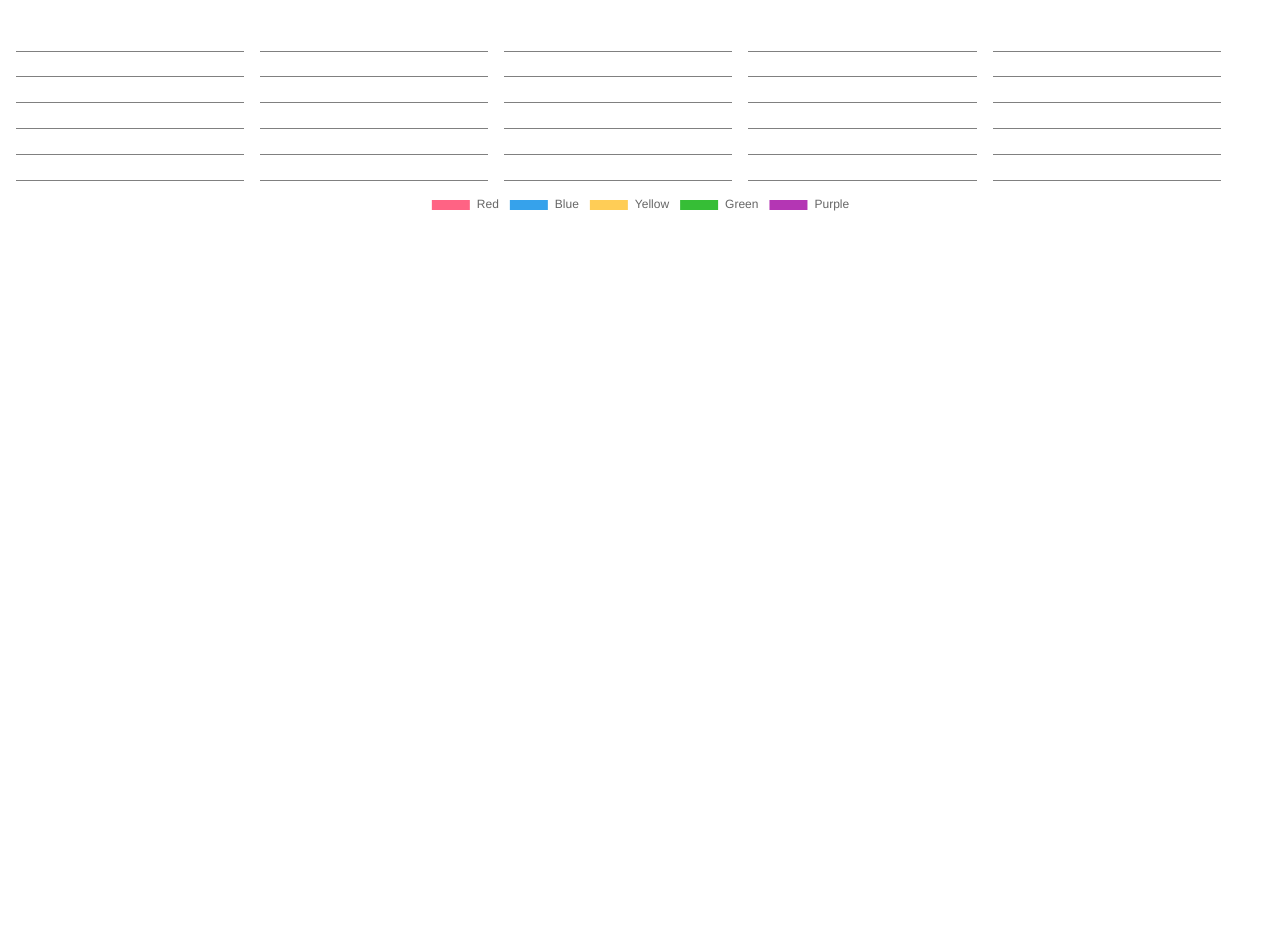
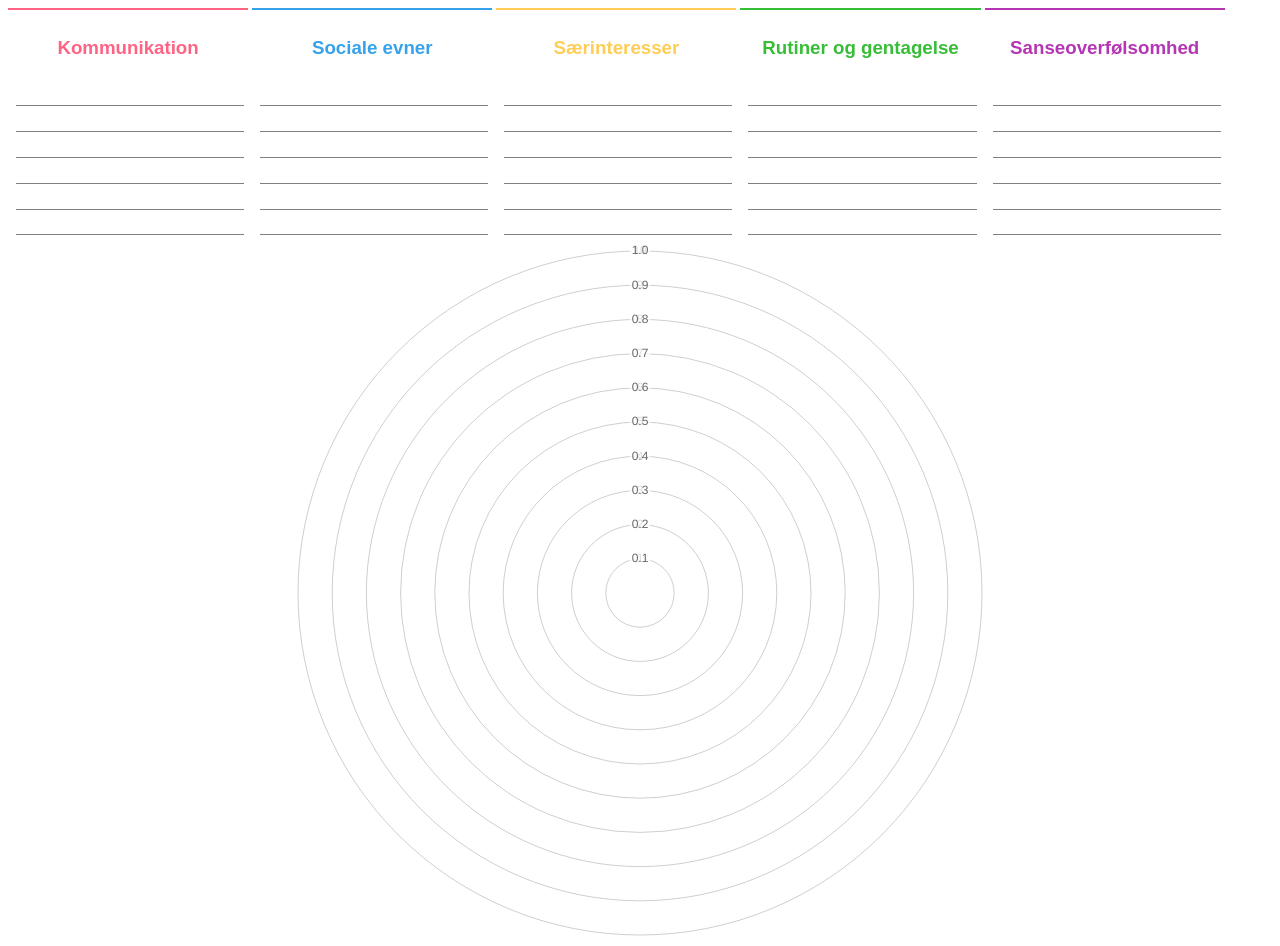
Before and after one commit to tokeeto/tokeeto.github.io, a plain HTML site: page diagram.html in a window 1280 px wide. Before the commit the page ends 801 px from the top, so only its background shows below. Drawn offline with nearby package versions, Linux system fonts and the light colour scheme.

Commit message:
update to chart

```diff
--- a/diagram.html
+++ b/diagram.html
@@ -7,8 +7,8 @@
   <style type="text/css">
     #container {
       display: inline-block;
-      width:600px;
-      height:600px;
+      width:700px;
+      height:700px;
     }
     .input-group {
       width: 19%;
@@ -16,6 +16,7 @@
       display: inline-block;
       margin: 0;
       box-sizing: border-box;
+      border-top: 2px solid;
     }
     .input-group input{
       width: 100%;
@@ -25,48 +26,57 @@
       font-size: 16px;
       margin-top: .3em;
     }
-    .input-group input:nth-child(1){
+    .input-group input:nth-child(2){
       text-align: center;
       font-size: 22px;
+    }
+    .input-group h3 {
+      font-family: sans-serif;
+      text-align: center;
     }
   </style>
 </head>
 <body>
 
-  <div class="input-group">
-    <input type="number" min=0 max=10 data-index=0 onkeyup="setValue(this)" onchange="setValue(this)" >
+  <div class="input-group" value="1" style="border-color: rgb(255, 99, 132)">
+    <h3 style="color: rgb(255, 99, 132)">Kommunikation</h3>
+    <input class="number" type="number" min=0 max=10 data-index=0 onkeyup="setValue(this)" onchange="setValue(this)" >
     <input class="text">
     <input class="text">
     <input class="text">
     <input class="text">
     <input class="text">
   </div>
-  <div class="input-group">
-    <input type="number" min=0 max=10 data-index=1 onkeyup="setValue(this)" onchange="setValue(this)">
+  <div class="input-group" value="1" style="border-color: rgb(54, 162, 235)">
+    <h3 style="color: rgb(54, 162, 235)">Sociale evner</h3>
+    <input class="number" type="number" min=0 max=10 data-index=1 onkeyup="setValue(this)" onchange="setValue(this)">
     <input class="text">
     <input class="text">
     <input class="text">
     <input class="text">
     <input class="text">
   </div>
-  <div class="input-group">
-    <input type="number" min=0 max=10 data-index=2 onkeyup="setValue(this)" onchange="setValue(this)">
+  <div class="input-group" value="1" style="border-color: rgb(255, 205, 86)">
+    <h3 style="color: rgb(255, 205, 86)">Særinteresser</h3>
+    <input class="number" type="number" min=0 max=10 data-index=2 onkeyup="setValue(this)" onchange="setValue(this)">
     <input class="text">
     <input class="text">
     <input class="text">
     <input class="text">
     <input class="text">
   </div>
-  <div class="input-group">
-    <input type="number" min=0 max=10 data-index=3 onkeyup="setValue(this)" onchange="setValue(this)">
+  <div class="input-group" value="1" style="border-color: rgb(54, 190, 54)">
+    <h3 style="color: rgb(54, 190, 54)">Rutiner og gentagelse</h3>
+    <input class="number" type="number" min=0 max=10 data-index=3 onkeyup="setValue(this)" onchange="setValue(this)">
     <input class="text">
     <input class="text">
     <input class="text">
     <input class="text">
     <input class="text">
   </div>
-  <div class="input-group">
-    <input type="number" min=0 max=10 data-index=4 onkeyup="setValue(this)" onchange="setValue(this)">
+  <div class="input-group" value="1" style="border-color: rgb(180, 54, 180)">
+    <h3 style="color: rgb(180, 54, 180)">Sanseoverfølsomhed</h3>
+    <input class="number" type="number" min=0 max=10 data-index=4 onkeyup="setValue(this)" onchange="setValue(this)">
     <input class="text">
     <input class="text">
     <input class="text">
@@ -87,14 +97,14 @@
 
     let data = {
       labels: [
-        'Red',
-        'Blue',
-        'Yellow',
-        'Green',
-        'Purple',
+        'Kommunikation',
+        'Sociale evner',
+        'Særinteresser',
+        'Rutiner og gentagelse',
+        'Sanseoverfølsomhed'
       ],
       datasets: [{
-        label: 'My First Dataset',
+        label: '',
         data: [0,0,0,0,0],
         backgroundColor: [
           'rgb(255, 99, 132)',
@@ -104,12 +114,24 @@
           'rgb(180, 54, 180)'
         ],
         hoverOffset: 4
-      }]
+      }],
     };
 
     const config = {
-      type: 'doughnut',
+      type: 'polarArea',
       data: data,
+      options: {
+        plugins: {
+          legend: {
+            display: false
+          }
+        },
+        scales: {
+          rAxis: {
+            max: 10
+          }
+        }
+      }
     };
 
     var chart = new Chart(ctx, config);
@@ -120,6 +142,11 @@
       data.datasets[0].data[index] = parseFloat(element.value);
       chart.update();
     }
+
+    for(var e of document.getElementsByClassName("number")) {
+      setValue(e);
+    }
+
   </script>
 
 </body>
```
